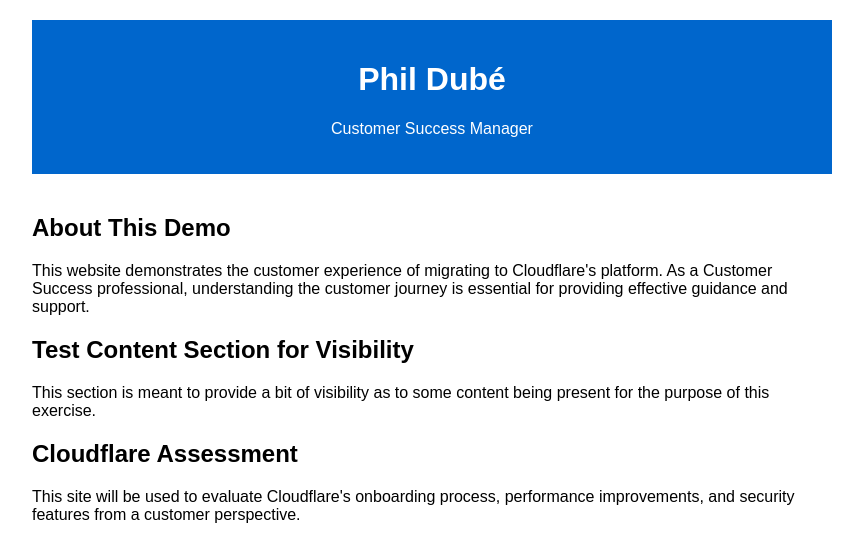
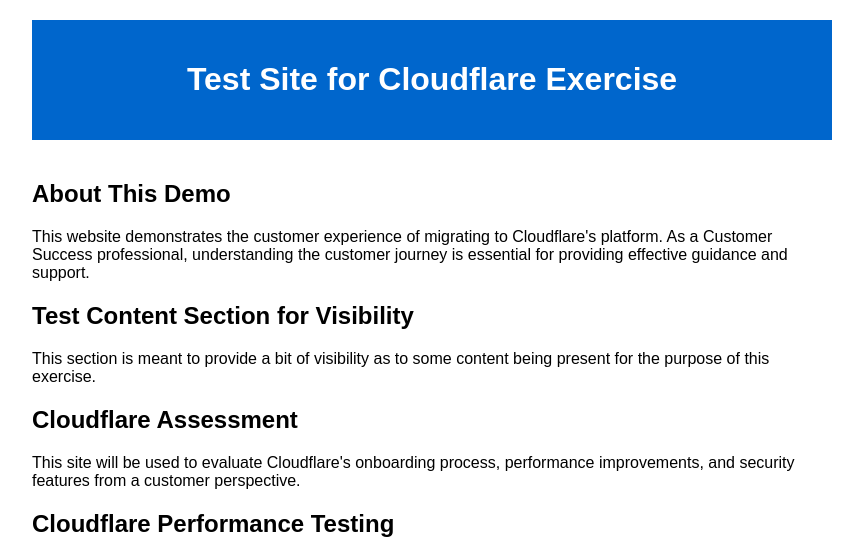
Before and after one commit to phildube-ui/phildubecfdemo, a plain HTML site: page index.html in a window 1280 px wide. Shown: the top 541 px of the page, without its empty margins (208-1071 px from the left). Drawn offline with Linux system fonts and the light colour scheme.

Commit message:
Update index.html
Removed personal identifier from page content

```diff
--- a/index.html
+++ b/index.html
@@ -3,7 +3,7 @@
 <head>
     <meta charset="UTF-8">
     <meta name="viewport" content="width=device-width, initial-scale=1.0">
-    <title>Phil Dubé -Test Site for Cloudflare Exercise</title>
+    <title>Test Site for Cloudflare Exercise</title>
     <style>
         body { font-family: Arial, sans-serif; max-width: 800px; margin: 0 auto; padding: 20px; }
         .header { background: #0066cc; color: white; padding: 20px; text-align: center; }
@@ -34,8 +34,7 @@
 </head>
 <body>
     <div class="header">
-        <h1>Phil Dubé</h1>
-        <p>Customer Success Manager</p>
+        <h1>Test Site for Cloudflare Exercise</h1>
     </div>
     <div class="content">
         <div class="section">
```
